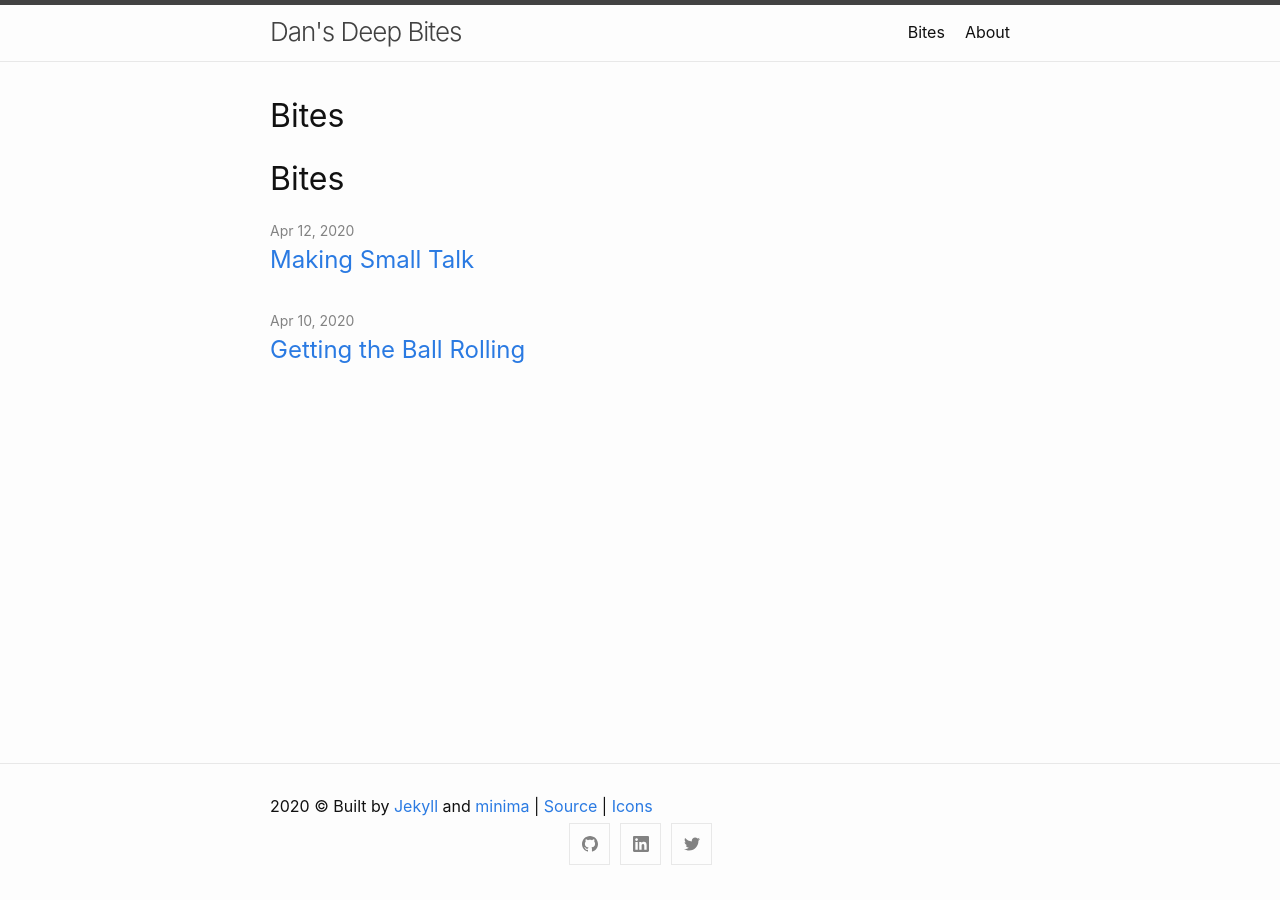
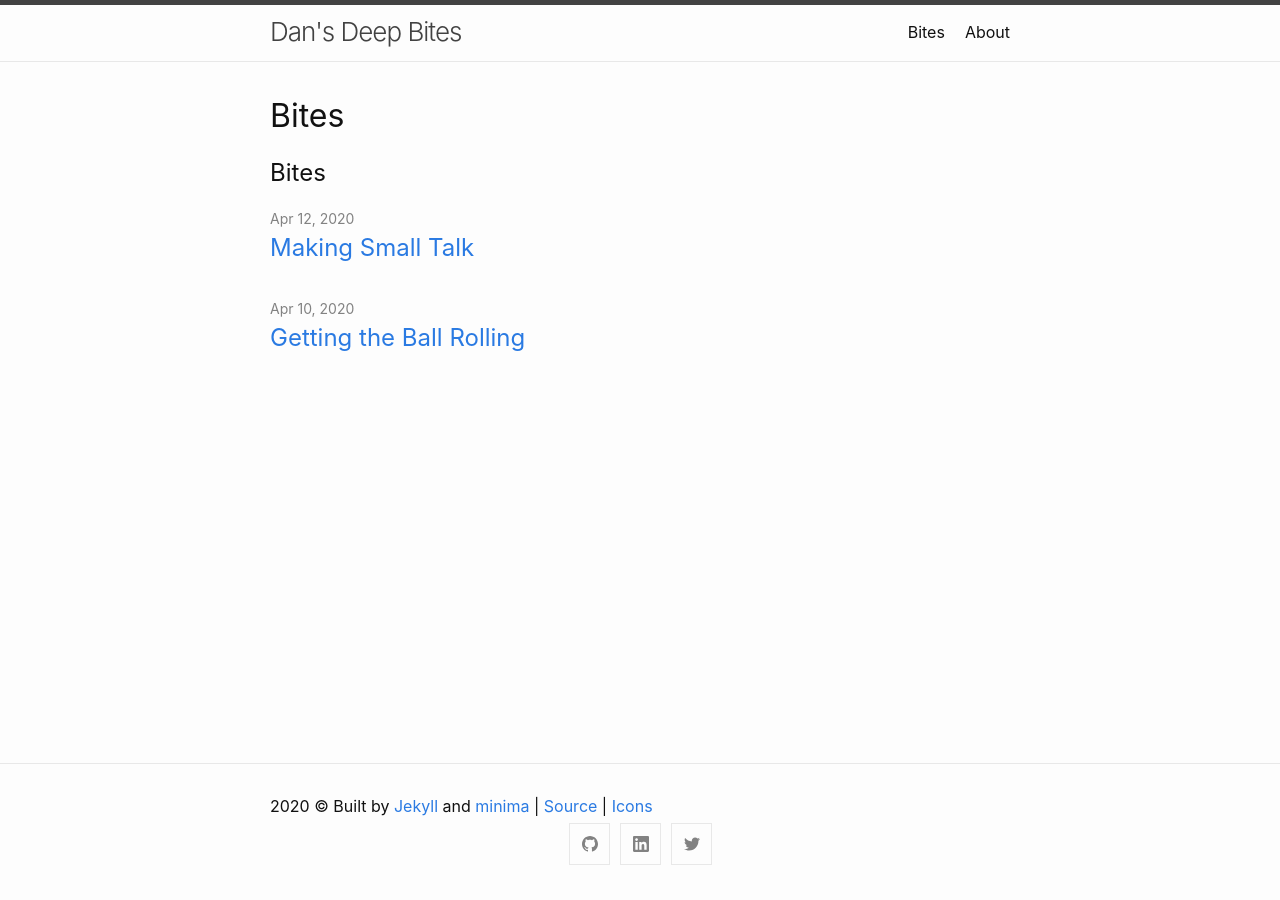
Before and after one commit to D-J-Harris/d-j-harris.github.io, a Jekyll site: the page built from index.md, in a window 1280 px wide. Built offline with Jekyll 4.4.1, drawn with Linux system fonts in a browser that asks for light colours; nearby versions of some CDN libraries; our own code applies the rules of GitHub Pages for plain Markdown files.

Commit message:
fix format of subtitle

```diff
--- a/index.md
+++ b/index.md
@@ -8,4 +8,4 @@
 layout: home
 ---
 
-# Bites
+## Bites
```
